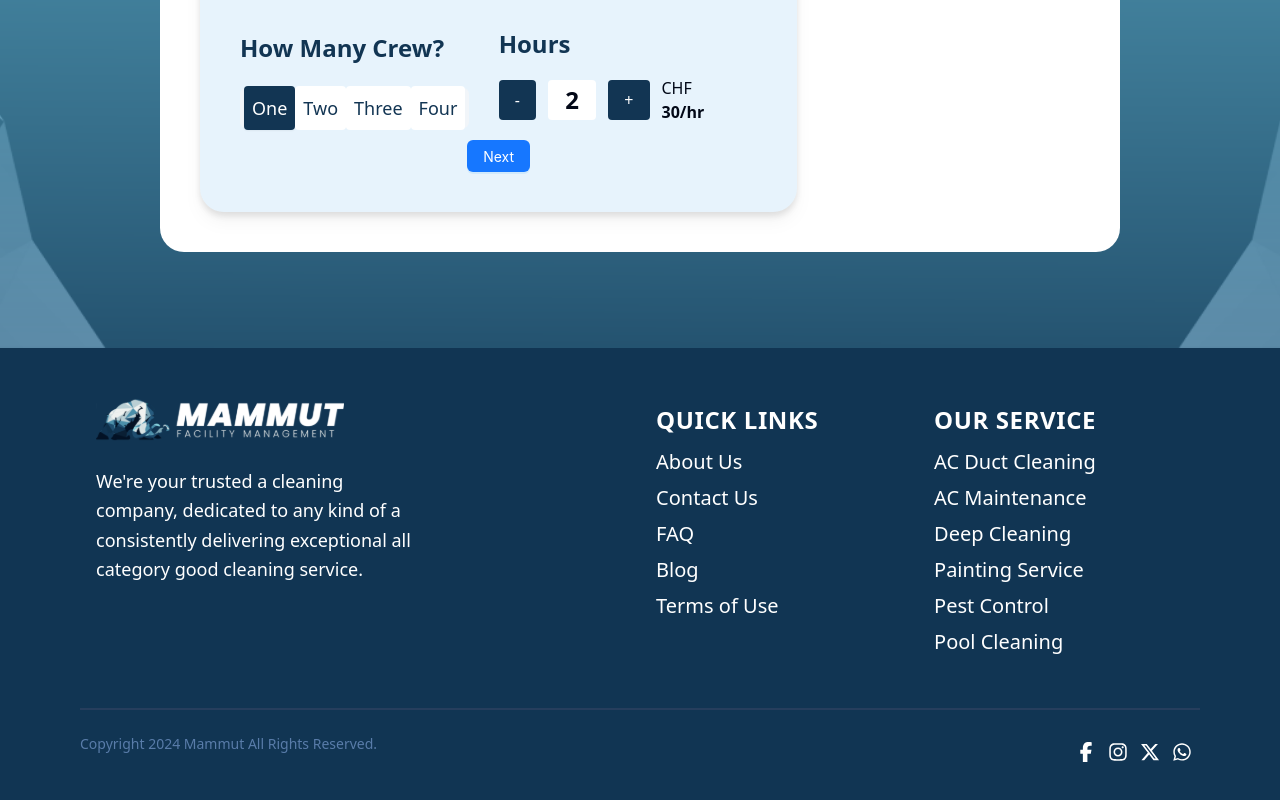
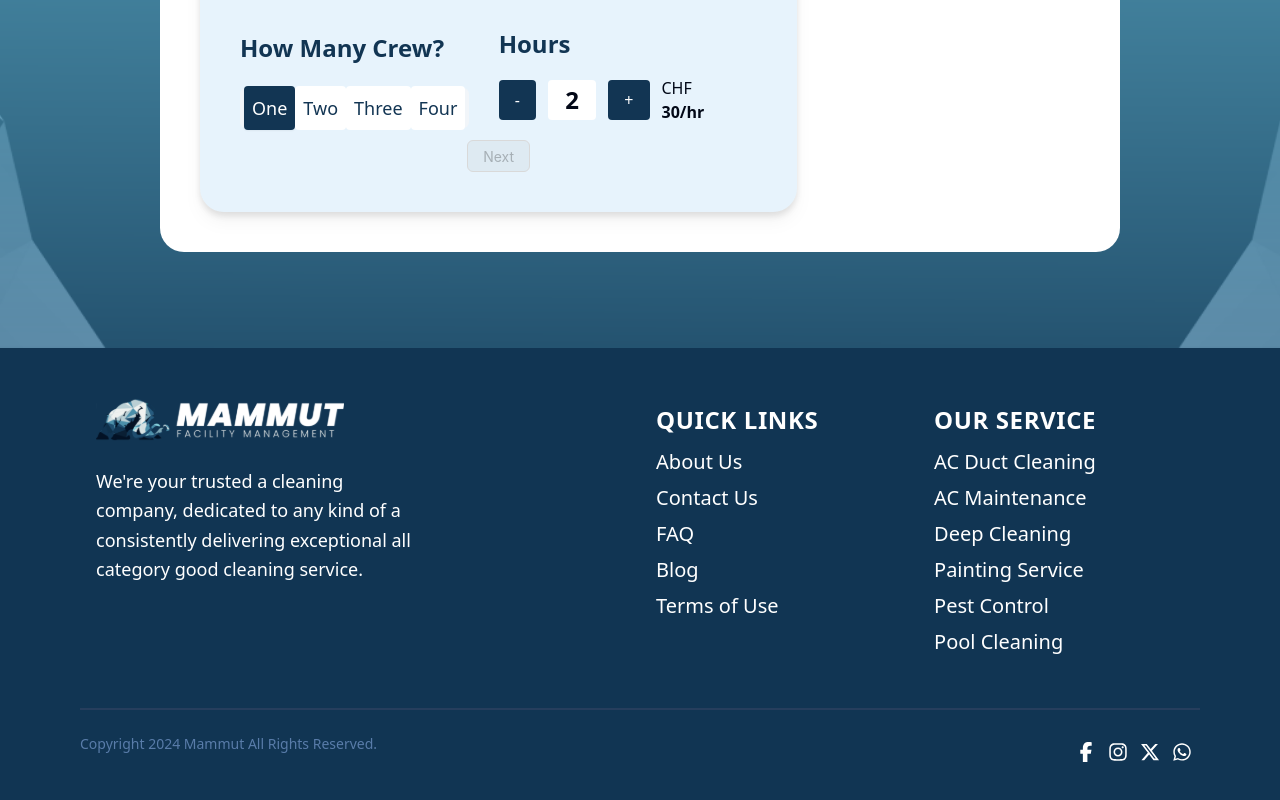
Before and after one commit to MEG-Marketing-Developer/booking-engine, a React (Vite) app: page / in a window 1280 px wide. Shown: the part 1115-1915 px from the top of the page. Built offline with nearby package versions, Linux system fonts and the light colour scheme.

Commit message:
disabled if not selected

```diff
--- a/src/App.jsx
+++ b/src/App.jsx
@@ -77,6 +77,8 @@ const App = () => {
       content: <ContactStep />,
     },
   ];
+  console.log(selectedContent, "selectedContent");
+  const isEmpty = selectedContent.title == "";
 
   return (
     <>
@@ -103,7 +105,7 @@ const App = () => {
                   <Button onClick={() => prev()}>Previous</Button>
                 )}
                 {current < steps.length - 1 && (
-                  <Button type="primary" onClick={() => next()}>
+                  <Button type="primary" onClick={() => next()} disabled={isEmpty}>
                     Next
                   </Button>
                 )}
```
